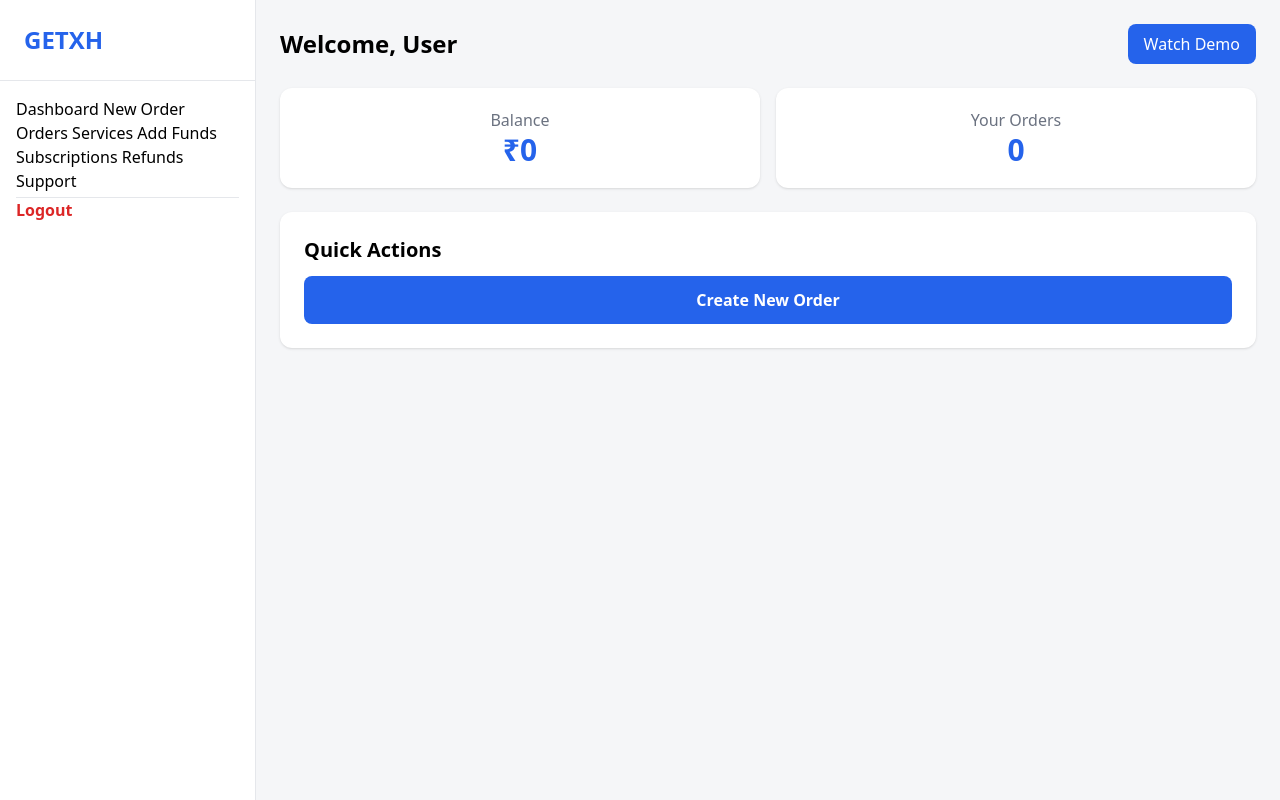
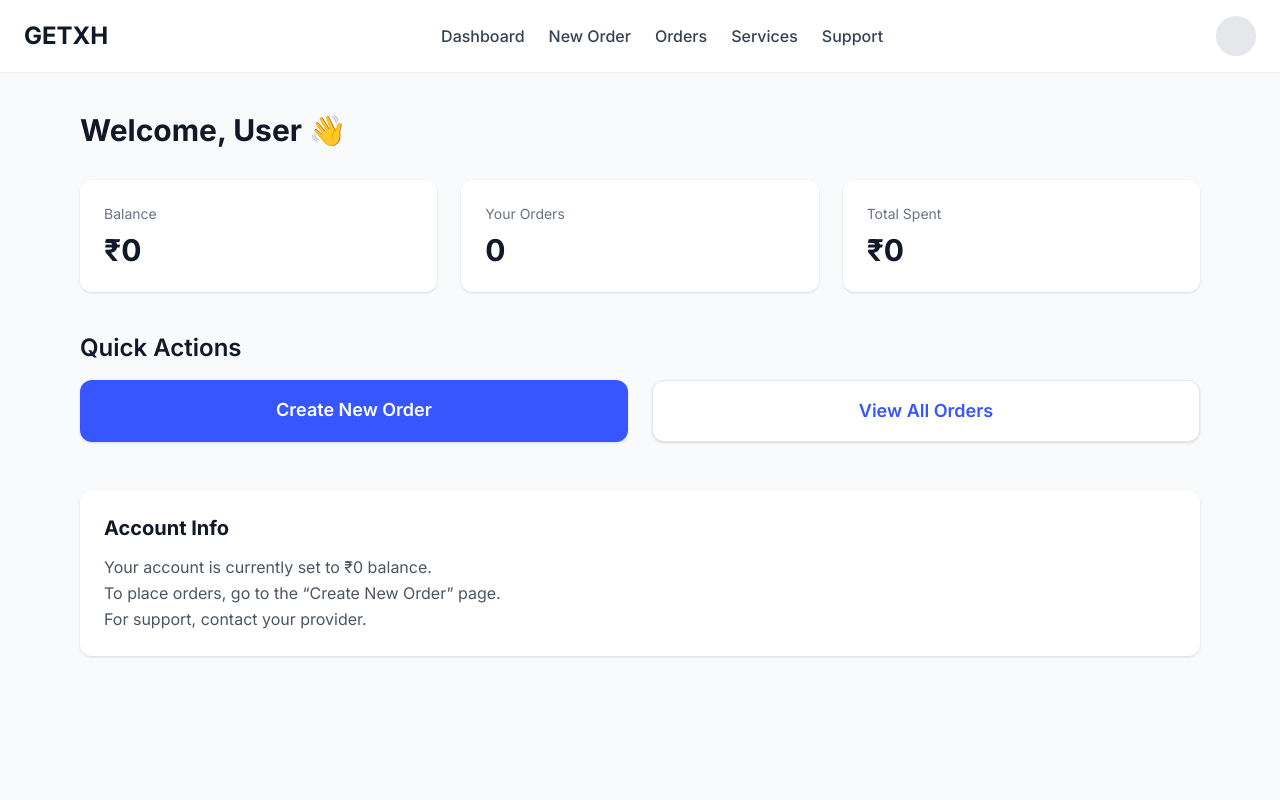
Before and after one commit to sanjaydhandha912-code/Getxh_trial, a plain HTML site: page Dashboard.html in a window 1280 px wide. Drawn offline with nearby package versions, Linux system fonts and the light colour scheme.

Commit message:
Update Dashboard.html

```diff
--- a/Dashboard.html
+++ b/Dashboard.html
@@ -1,92 +1,106 @@
 <!DOCTYPE html>
-<html class="light" lang="en">
+<html lang="en" class="light">
 <head>
-<meta charset="utf-8"/>
-<meta name="viewport" content="width=device-width, initial-scale=1.0"/>
+  <meta charset="UTF-8" />
+  <meta name="viewport" content="width=device-width, initial-scale=1.0" />
   <title>GETXH - Dashboard</title>
 
-<script src="https://cdn.tailwindcss.com?plugins=forms"></script>
+  <!-- Tailwind CSS -->
+  <script src="https://cdn.tailwindcss.com"></script>
 
-<link href="https://fonts.googleapis.com" rel="preconnect"/>
-<link crossorigin="" href="https://fonts.gstatic.com" rel="preconnect"/>
-<link href="https://fonts.googleapis.com/css2?family=Inter:wght@400;500;600;700&display=swap" rel="stylesheet"/>
+  <script>
+    tailwind.config = {
+      darkMode: "class",
+      theme: {
+        extend: {
+          colors: {
+            primary: "#3856ff",
+          }
+        }
+      }
+    }
+  </script>
 
+  <link href="https://fonts.googleapis.com/css2?family=Inter:wght@400;500;600;700&display=swap" rel="stylesheet">
   <style>
-.sidebar-link {
- @apply flex items-center gap-3 px-4 py-3 rounded-lg text-gray-700 hover:bg-gray-100 transition;
-}
-.sidebar-active {
- @apply bg-blue-100 text-blue-700 font-semibold;
+    body {
+      font-family: 'Inter', sans-serif;
     }
   </style>
-
 </head>
 
-<body class="bg-[#f5f6f8] font-display">
+<body class="bg-gray-50">
 
-<div class="flex min-h-screen">
+<!-- NAVBAR -->
+<nav class="w-full bg-white shadow-sm px-6 py-4 flex justify-between items-center">
+  <h1 class="text-2xl font-bold text-gray-900">GETXH</h1>
 
-  <!-- SIDEBAR -->
-  <aside class="w-64 bg-white border-r hidden md:block">
-    <div class="p-6 border-b">
-      <h1 class="text-2xl font-bold text-blue-600 cursor-pointer" onclick="location.href='Dashboard.html'">
-        GETXH
-      </h1>
+  <div class="flex gap-6 text-gray-700 font-medium">
+    <a href="Dashboard.html" class="hover:text-primary">Dashboard</a>
+    <a href="NewOrderpage.html" class="hover:text-primary">New Order</a>
+    <a href="Orderspage.html" class="hover:text-primary">Orders</a>
+    <a href="Servicespage.html" class="hover:text-primary">Services</a>
+    <a href="#" class="hover:text-primary">Support</a>
   </div>
 
-    <nav class="p-4 space-y-1">
+  <div class="w-10 h-10 rounded-full bg-gray-200"></div>
+</nav>
 
-      <a href="Dashboard.html" class="sidebar-link sidebar-active">Dashboard</a>
-      <a href="Orderpage.html" class="sidebar-link">New Order</a>
-      <a href="Orderspage.html" class="sidebar-link">Orders</a>
-      <a href="Servicespage.html" class="sidebar-link">Services</a>
-      <a href="#" class="sidebar-link">Add Funds</a>
-      <a href="#" class="sidebar-link">Subscriptions</a>
-      <a href="#" class="sidebar-link">Refunds</a>
-      <a href="#" class="sidebar-link">Support</a>
 
-      <hr class="my-3"/>
+<!-- PAGE CONTAINER -->
+<div class="max-w-6xl mx-auto px-4 py-10">
 
-      <a href="index.html" class="sidebar-link text-red-600 font-semibold">Logout</a>
+  <h2 class="text-3xl font-bold text-gray-900 mb-8">Welcome, User 👋</h2>
 
-    </nav>
-  </aside>
+  <!-- Main Stats -->
+  <div class="grid grid-cols-1 md:grid-cols-3 gap-6">
 
-  <!-- MAIN CONTENT -->
-  <main class="flex-1 p-6">
-
-    <div class="flex items-center justify-between mb-6">
-      <h2 class="text-2xl font-bold">Welcome, User</h2>
-
-      <button class="px-4 py-2 bg-blue-600 text-white rounded-lg">Watch Demo</button>
+    <div class="bg-white rounded-xl shadow p-6">
+      <p class="text-gray-500 text-sm">Balance</p>
+      <h1 class="text-3xl font-bold text-gray-900 mt-2">₹0</h1>
     </div>
 
-    <!-- STATS CARDS -->
-    <div class="grid grid-cols-1 md:grid-cols-2 gap-4 mb-6">
-
-      <div class="bg-white p-5 rounded-xl shadow text-center">
-        <p class="text-gray-500">Balance</p>
-        <p class="text-3xl font-bold text-blue-600">₹0</p>
+    <div class="bg-white rounded-xl shadow p-6">
+      <p class="text-gray-500 text-sm">Your Orders</p>
+      <h1 class="text-3xl font-bold text-gray-900 mt-2">0</h1>
     </div>
 
-      <div class="bg-white p-5 rounded-xl shadow text-center">
-        <p class="text-gray-500">Your Orders</p>
-        <p class="text-3xl font-bold text-blue-600">0</p>
+    <div class="bg-white rounded-xl shadow p-6">
+      <p class="text-gray-500 text-sm">Total Spent</p>
+      <h1 class="text-3xl font-bold text-gray-900 mt-2">₹0</h1>
     </div>
 
   </div>
 
-    <!-- QUICK ACTION -->
-    <div class="bg-white p-6 rounded-xl shadow">
-      <h3 class="text-xl font-semibold mb-3">Quick Actions</h3>
 
-      <button onclick="location.href='Orderpage.html'"
-        class="w-full bg-blue-600 text-white py-3 rounded-lg font-semibold">
+  <!-- Quick Actions -->
+  <div class="mt-10">
+    <h3 class="text-2xl font-semibold text-gray-900 mb-4">Quick Actions</h3>
+
+    <div class="grid grid-cols-1 md:grid-cols-2 gap-6">
+
+      <a href="NewOrderpage.html" class="bg-primary text-white text-lg font-semibold py-4 rounded-xl text-center shadow hover:bg-blue-600 transition">
         Create New Order
-      </button>
+      </a>
+
+      <a href="Orderspage.html" class="bg-white text-primary text-lg font-semibold py-4 rounded-xl text-center shadow border hover:bg-gray-100 transition">
+        View All Orders
+      </a>
+
+    </div>
   </div>
 
-  </main>
+
+  <!-- Info Section -->
+  <div class="mt-12 bg-white shadow rounded-xl p-6">
+    <h4 class="text-xl font-bold text-gray-900 mb-3">Account Info</h4>
+    <ul class="text-gray-600 leading-relaxed">
+      <li>Your account is currently set to ₹0 balance.</li>
+      <li>To place orders, go to the “Create New Order” page.</li>
+      <li>For support, contact your provider.</li>
+    </ul>
+  </div>
+
 </div>
 
 </body>
```
Lines whose indentation alone changed are shown as unchanged.
